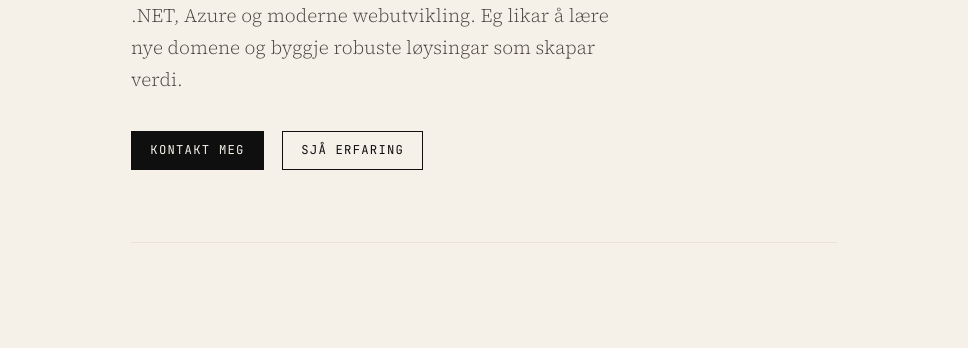
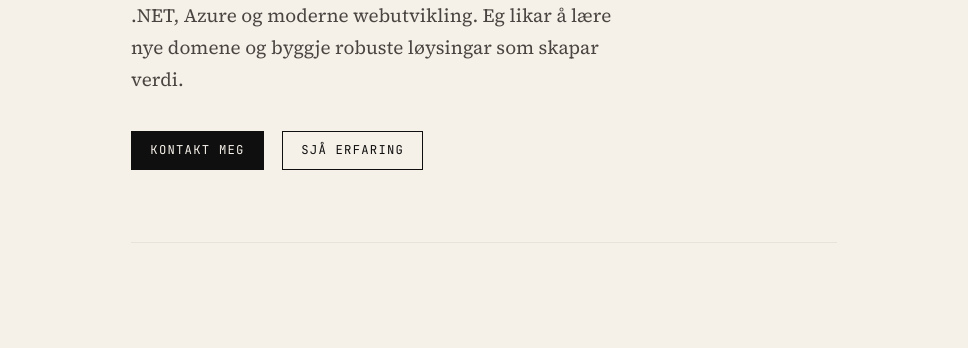
Before and after one commit to Hawk-on/Hawk-on.github.io, an Astro site: page / in a window 1280 px wide. Shown: the part 444-792 px from the top of the page, without its empty margins (156-1124 px from the left). Built offline with nearby package versions, Linux system fonts and the light colour scheme; Astro itself is replaced by a stand-in of ours; no server answers; a web font is replaced by a local one.

Commit message:
style: final design polish and depth

```diff
--- a/src/styles/global.css
+++ b/src/styles/global.css
@@ -70,7 +70,7 @@ body {
   background: var(--kvit);
   color: var(--svart);
   font-family: var(--skrift-brød);
-  font-weight: 300;
+  font-weight: 400; /* Strammare typografi for betre lesbarheit */
   line-height: 1.7;
   -webkit-font-smoothing: antialiased;
 }
```
